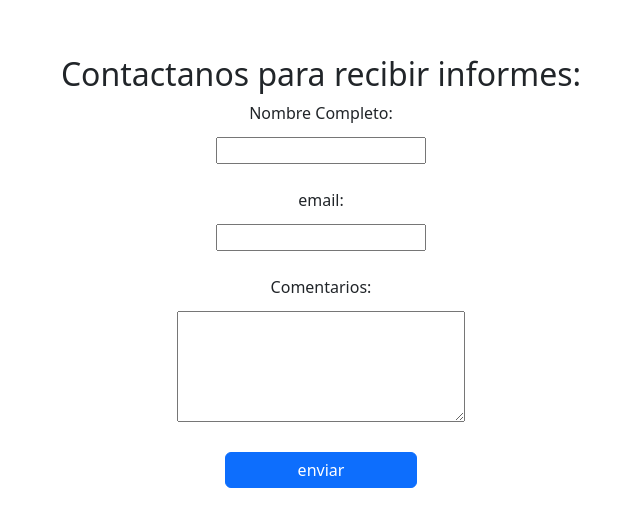
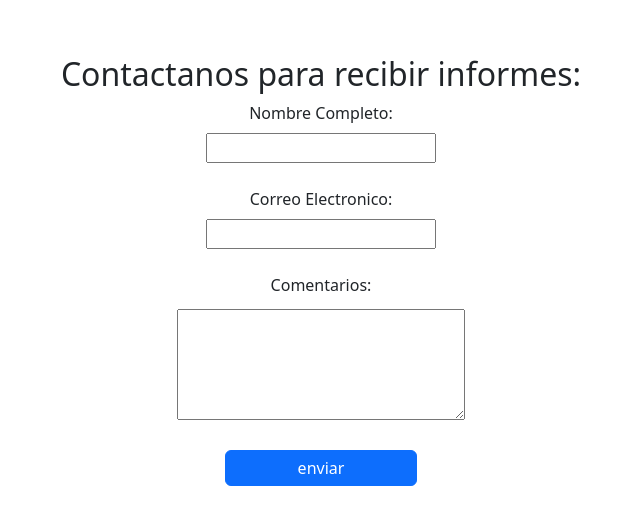
Before and after one commit to Zamarr0n/TarjetaDigital, a plain HTML site: page Gabriel_Vega_Garcia.html in a window 1280 px wide. Shown: the part 1376-1896 px from the top of the page, without its empty margins (319-959 px from the left). Drawn offline with nearby package versions, Linux system fonts and the light colour scheme.

Commit message:
final touches

```diff
--- a/Gabriel_Vega_Garcia.html
+++ b/Gabriel_Vega_Garcia.html
@@ -77,13 +77,19 @@
                 <input type="hidden" name="_blacklist" value="spammy pattern, banned term, phrase">
                 <input type="hidden" name="_template" value="table">
                 <input type="hidden" name="_next" value="https://zamarr0n.github.io/TarjetaDigital/gracias.html">
+                <div class="">
                 <label for="Nombre" class="form-label">Nombre Completo:</label><br>
-                <input class="form-text" type="text" name="nombre" id="Nombre" required><br><br>
-                <label for="email" class="form-label" > email:</label><br>
-                <input class="form-text" type="text" required name="email" id="email"><br><br>
+                <input class="form-text-input" type="text" name="nombre" id="Nombre" required><br><br>
+                </div>
+                <div>
+                <label for="email" class="form-label" > Correo Electronico:</label><br>
+                <input class="form-text-input" type="text" required name="email" id="email"><br><br>
+                </div>
+                <div>
                 <label for="text" class="form-label"> Comentarios: </label><br>
                 <textarea class="form-text" type="text" name="Comentarios" id="text" required rows="5" cols="33">
                 </textarea> <br><br>
+                </div>
                 <button type="submit" class=" btn btn-primary">enviar</button>
             </fieldset>
         </form>
--- a/styles/index.css
+++ b/styles/index.css
@@ -112,6 +112,9 @@ a{
     display: inline;
     color: green;
 }
+.form-text-input{
+    width: 60%;
+}
 .justify-text{
     text-align: justify;
 }
```
